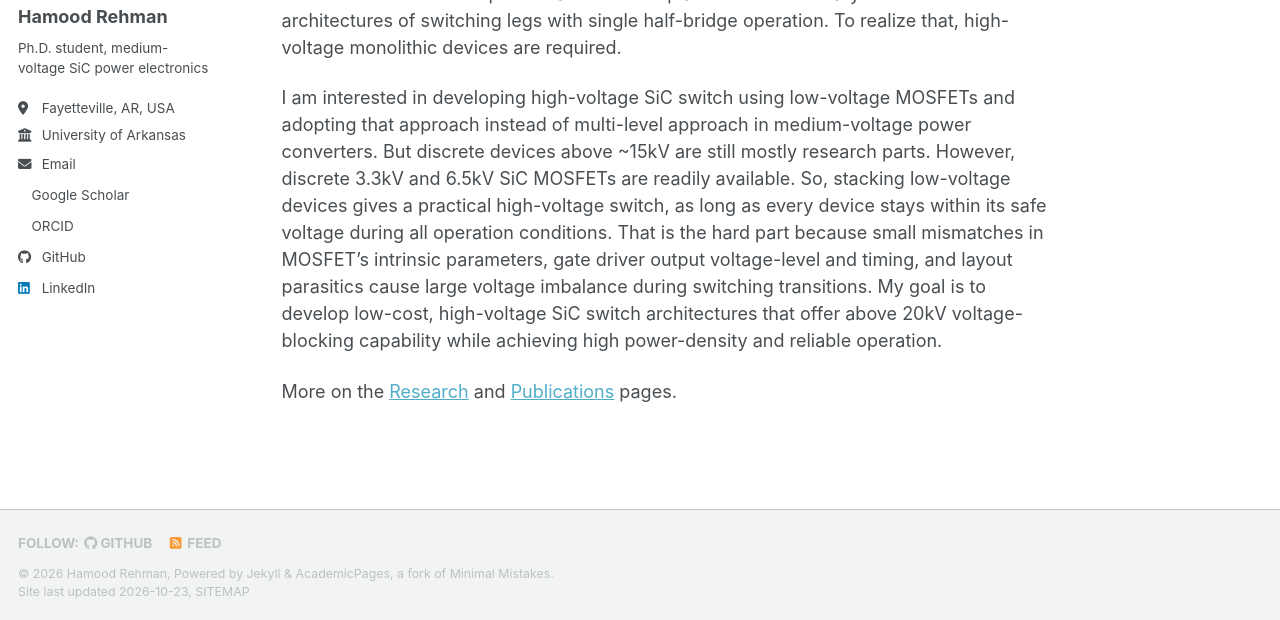
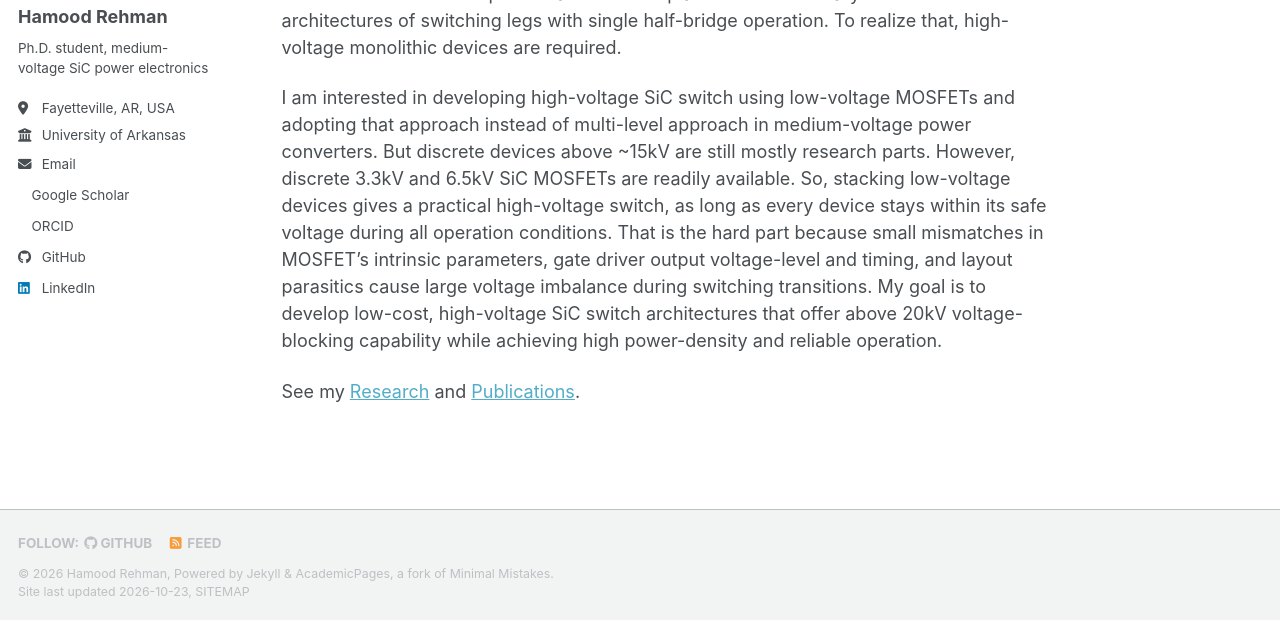
Before and after one commit to hamood-rehman/hamood-rehman.github.io, a Jekyll site: the page built from _pages/about.md, in a window 1280 px wide and 900 px high, scrolled down 594 px, cut to the strip 280-900 px from the top of the window. Built offline with Jekyll 4.4.1, drawn with Linux system fonts in a browser that asks for light colours; a style sheet for code colours, icons or effects is not loaded.

Commit message:
Update about.md

```diff
--- a/_pages/about.md
+++ b/_pages/about.md
@@ -23,4 +23,4 @@ I am interested in simplifying the power-stage design of medium-voltage power co
 
 I am interested in developing high-voltage SiC switch using low-voltage MOSFETs and adopting that approach instead of multi-level approach in medium-voltage power converters. But discrete devices above ~15kV are still mostly research parts. However, discrete 3.3kV and 6.5kV SiC MOSFETs are readily available. So, stacking low-voltage devices gives a practical high-voltage switch, as long as every device stays within its safe voltage during all operation conditions. That is the hard part because small mismatches in MOSFET's intrinsic parameters, gate driver output voltage-level and timing, and layout parasitics cause large voltage imbalance during switching transitions. My goal is to develop low-cost, high-voltage SiC switch architectures that offer above 20kV voltage-blocking capability while achieving high power-density and reliable operation.
 
-More on the [Research]({{ site.baseurl }}/research/) and [Publications]({{ site.baseurl }}/publications/) pages.
+See my [Research]({{ site.baseurl }}/research/) and [Publications]({{ site.baseurl }}/publications/).
```
